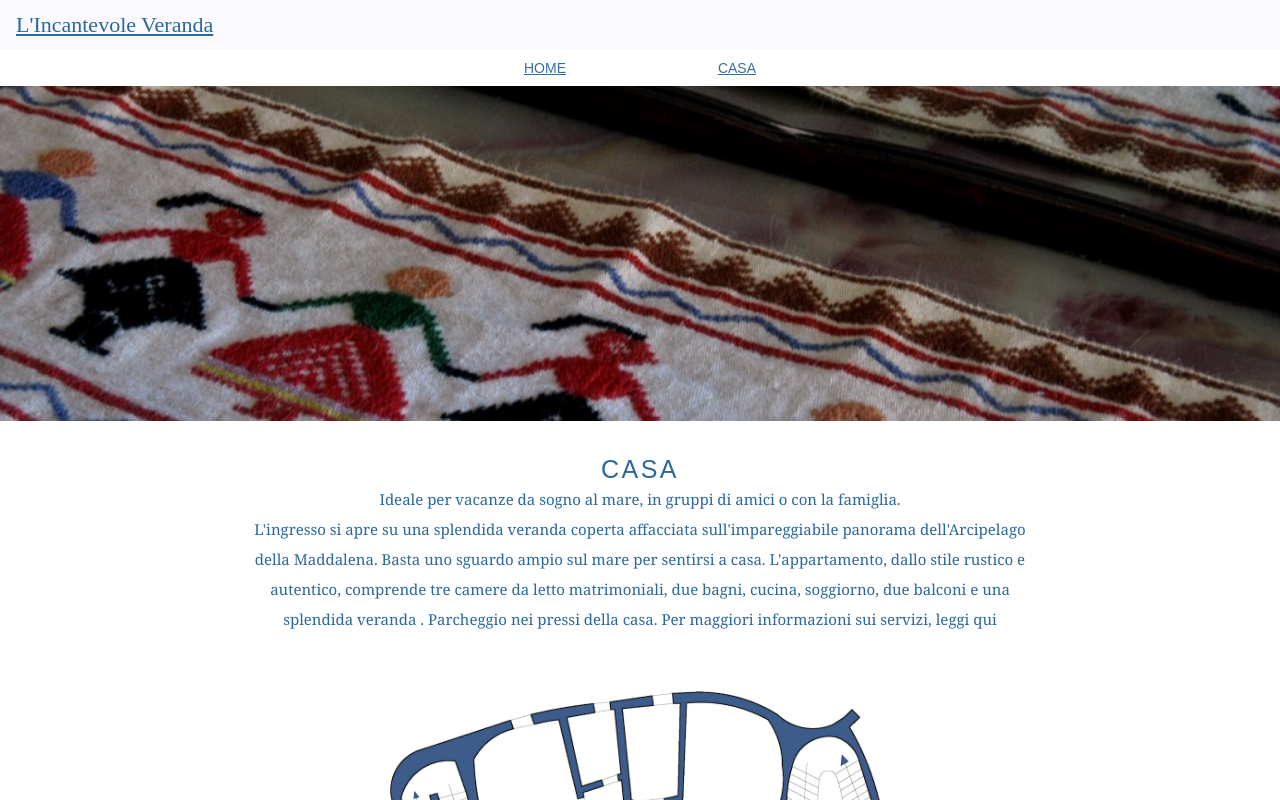
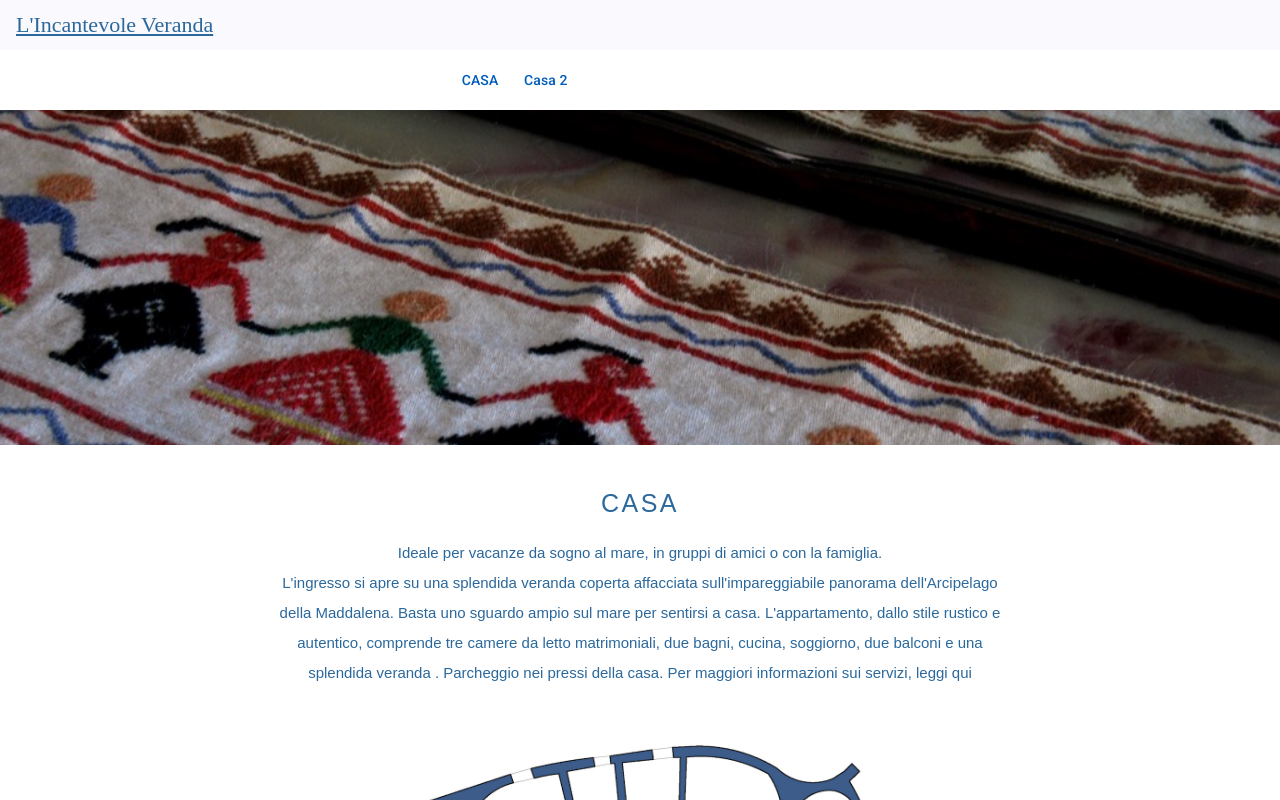
Before and after one commit to maborghe/IncantevoleVeranda, an Angular app: page /casa in a window 1280 px wide. Shown: the top 800 px of the page. Built offline with nearby package versions, Linux system fonts and the light colour scheme.

Commit message:
Add link to casa in menu

```diff
--- a/src/app/app.component.css
+++ b/src/app/app.component.css
@@ -7,14 +7,14 @@
   font-family: belinda-w00-regular;
 }
 
-#menu {
+#toolbarmenu {
   margin: auto;
   width: 30%;
   padding: 10px;
   display: flex;
 }
 
-#menu > a {
+#toolbarmenu > a {
   color: #386f9e;
   font-size: 14px;
   font-family: proxima-n-w01-reg,sans-serif;
@@ -29,6 +29,7 @@
 }
 
 .bottom-bar > .contatti {
+  margin-top: 40px;
   margin-left: 60px;
   font-family: futura-lt-w01-book,sans-serif;
   color: white;
--- a/src/app/app.component.html
+++ b/src/app/app.component.html
@@ -5,17 +5,28 @@
 </mat-toolbar>
 
 
-<div id="menu">
-  <a mat-button routerLink="/"> HOME </a>
-  <a mat-button routerLink="/casa"> CASA </a>
+<div id="toolbarmenu">
+  <button mat-button [routerLink]="'/casa'">CASA</button>
+  <button mat-button [matMenuTriggerFor]="menu">Casa 2</button>
+    <!-- <a routerLink="/casa">CASA</a> -->
+    <mat-menu #menu="matMenu">
+      <button mat-menu-item>Item 1</button>
+      <button mat-menu-item>Item 2</button>
+    </mat-menu>
 </div>
+
+
 <router-outlet />
 
 <div class="bottom-bar">
   <div class="contatti">
+    <br>
     <p style="font-size: 25px">CONTATTI</p>
+    <br>
+    <p style="font-size: 12px">MATTEO: +39 3467912150</p>
+    <br>
     <p style="font-size: 12px">MARIA: +39 3484165680</p>
-    <p style="font-size: 12px">MATTEO: +39 3467912150</p>
+    <br>
     <p style="font-size: 12px">ma.borghe&#64;gmail.com</p>
   </div>
 </div>
--- a/src/app/app.component.ts
+++ b/src/app/app.component.ts
@@ -1,13 +1,14 @@
 import {Component} from '@angular/core';
 import {MatToolbarModule} from '@angular/material/toolbar';
+import {MatMenuModule} from '@angular/material/menu';
+import {MatButtonModule} from '@angular/material/button';
 import {RouterOutlet, RouterLink} from '@angular/router';
 
 
 @Component({
   selector: 'app-root',
   standalone: true,
-  imports: [MatToolbarModule, RouterOutlet, RouterLink],
-  //imports: [MatToolbarModule, RouterOutlet],
+  imports: [MatToolbarModule, MatButtonModule, MatMenuModule, RouterOutlet, RouterLink ],
   templateUrl: './app.component.html',
   styleUrls: ['./app.component.css'],
 })
--- a/src/app/casa/casa.component.css
+++ b/src/app/casa/casa.component.css
@@ -21,11 +21,13 @@ section > #balloSardo {
   font-weight: normal;
   font-size: 25px;
   line-height: normal;
-  letter-spacing:0.1em
+  letter-spacing:0.1em;
+  padding-top: 20px;
+  padding-bottom: 20px
 }
 
 .casa > p {
-  font: normal normal normal 13.5px/1.4em georgia,palatino,'book antiqua','palatino linotype',serif;
+  font: futura-lt-w01-book, sans-serif;
   font-size: 15px;
   line-height: 2em;
 }
@@ -34,3 +36,11 @@ section > #balloSardo {
   width: 50%;
   height: auto;
 }
+
+.imageBanner {
+  width: 100%;    /* Stretches the image to fill the container horizontally */
+  height: 335px;   /* Maintains the aspect ratio */
+  object-fit: cover;   /* Makes the image fill the space while maintaining aspect ratio */
+  object-position: center; /* Keeps the image centered (you can adjust this as needed) */
+  margin-bottom: 20px;
+}
--- a/src/app/casa/casa.component.html
+++ b/src/app/casa/casa.component.html
@@ -1,6 +1,5 @@
-<section>
-  <img id="balloSardo" src="assets/balloSardo.jpg">
-</section>
+  <img class="imageBanner" id="balloSardo" src="assets/balloSardo.jpg">
+
 <div class="casa">
   <h1>CASA</h1>
 
```
Also changed, not shown: 1 other file (tests, documents, lock files or other folders).
